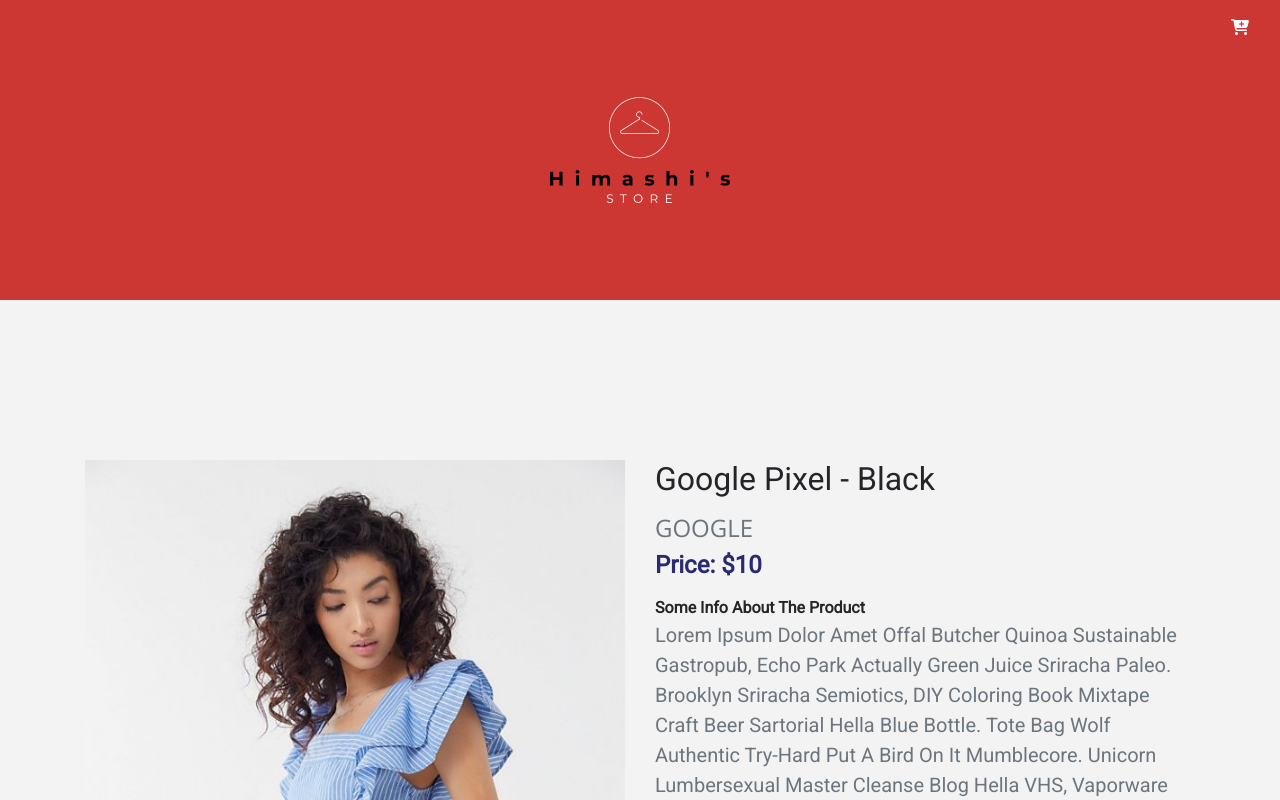
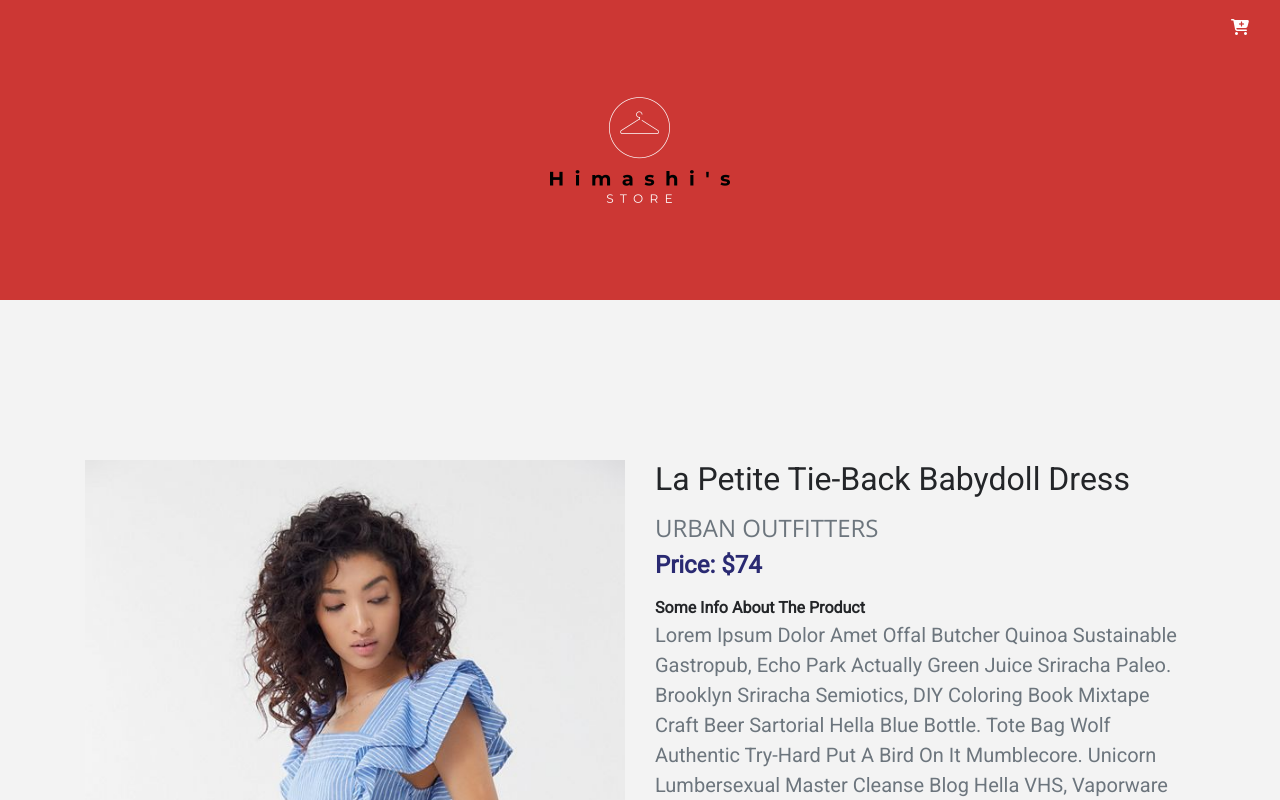
Before and after one commit to himashi99/ecommerce-store, a React (Create React App) app: page /details in a window 1280 px wide. Shown: the top 800 px of the page. Built offline with nearby package versions, Linux system fonts and the light colour scheme.

Commit message:
Updated default product in data list

```diff
--- a/src/data.js
+++ b/src/data.js
@@ -104,10 +104,10 @@ export const storeProducts = [
 
 export const detailProduct = {
   id: 1,
-  title: "Google Pixel - Black",
+  title: "La Petite Tie-Back Babydoll Dress",
   img: "img/product-1.png",
-  price: 10,
-  company: "google",
+  price: 74,
+  company: "Urban Outfitters",
   info:
     "Lorem ipsum dolor amet offal butcher quinoa sustainable gastropub, echo park actually green juice sriracha paleo. Brooklyn sriracha semiotics, DIY coloring book mixtape craft beer sartorial hella blue bottle. Tote bag wolf authentic try-hard put a bird on it mumblecore. Unicorn lumbersexual master cleanse blog hella VHS, vaporware sartorial church-key cardigan single-origin coffee lo-fi organic asymmetrical. Taxidermy semiotics celiac stumptown scenester normcore, ethical helvetica photo booth gentrify.",
   inCart: false,
```
